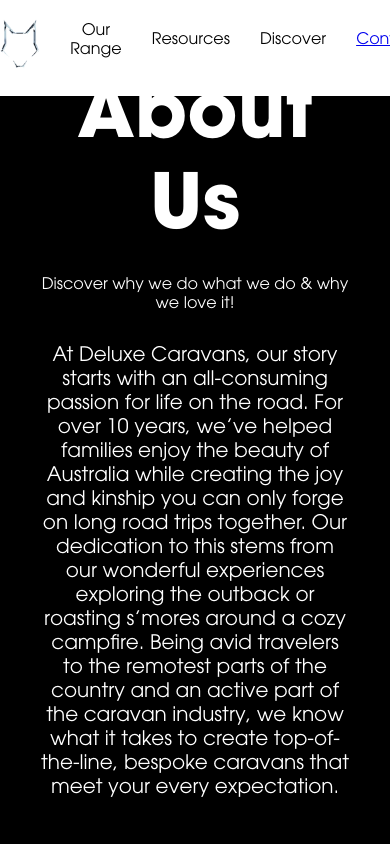
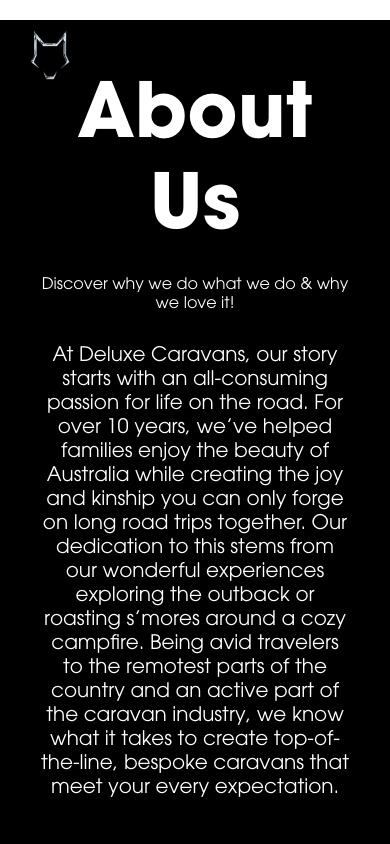
Before and after one commit to sanjshine99/DW, a React (Create React App) app: page /#/about in a window 390 px wide. Shown: the top 844 px of the page. Built offline with nearby package versions, Linux system fonts and the light colour scheme.

Commit message:
header conversion

```diff
--- a/src/components/header/Header.css
+++ b/src/components/header/Header.css
@@ -1,78 +1,141 @@
+/* Header container */
 .header {
+  background:transparent;/* Header background color */
+  color: white; /* Header text color */
   display: flex;
   justify-content: space-evenly;
   align-items: center;
-  background: transparent;
-  color: white;
-
-  transition: background 0.3s, color 0.3s ease;
+  padding: 10px 30px;
   position: fixed;
   top: 0;
   left: 0;
   right: 0;
   z-index: 2;
+  transition: background-color 0.5s, color 0.5s ease;
 }
 
-  .header-logo {
- font-size: 24px;
+.header:hover{
+  background-color: white;
+  color: black;
+}
+
+/* Logo */
+.header-logo img {
+  position: fixed;
+  top: 30px;
+  left: 30px;
+}
+
+/* Navigation menu */
+.header-nav .menu {
+  list-style-type: none;
+  display: flex;
+}
+
+.header-nav .menu-item {
+  margin-right: 20px;
+  padding: auto;
+  position: relative;
+  cursor: pointer;
+}
+
+.header-nav .menu-item a {
+  text-decoration: none;
+  color: inherit;
+  font-weight: bold;
+  font-size: 16px;
+}
+
+/* Menu toggle button */
+.menu-toggle {
+  display: none;
+  flex-direction: row;
+  cursor: pointer;
+}
+
+.bar {
+  background-color: white;
+  height: 3px;
+  width: 30px;
+  margin: 3px 0;
+}
+
+/* Submenu container */
+.submenu {
+  position: absolute;
+  top: 100%;
+  left: 0;
+  background-color: #1e1e1e; /* Submenu background color */
+  padding: 20px;
+  z-index: 2;
+  opacity: 0;
+  visibility: hidden;
+  transform: translateY(-20px);
+  transition: opacity 0.3s, visibility 0.3s, transform 1s ease;
+  display: flex;
+  justify-content: space-between; /* Distribute submenu items horizontally */
+  align-items: center; /* Center items vertically */
+  width: auto; /* Allow submenu to adjust its width based on content */
+}
+
+/* Submenu items */
+.submenu-items {
+  list-style-type: none;
+  display: flex; /* Display submenu items as a row */
+  margin: 0;
+  padding: 0;
+}
+
+.submenu-items li {
+  opacity: 0;
+  transform: translateX(-10px);
+  transition: opacity 0.3s, transform 1s ease;
+  margin-right: 10px; /* Add some spacing between submenu items */
+}
+
+/* Active state for submenu */
+.submenu.active {
+  opacity: 1;
+  visibility: visible;
+  transform: translateY(0);
+  transition: opacity 0.3s, visibility 1s, transform 1s ease;
+}
+
+/* Active state for submenu items */
+.submenu.active .submenu-items li {
+  opacity: 1;
+  transform: translateX(0);
+  transition-delay: 1s ease; /* Delay the animation for each submenu item */
+}
+
+
+/* Media query for smaller screens */
+@media (max-width: 768px) {
+  .header {
+    padding: 10px;
+  }
+
+  .menu-toggle {
+    display: flex;
   }
 
   .header-nav {
-    position: relative;
-    display: flex;
-    align-items: center;
+    display: none;
+    position: absolute;
+    top: 60px;
+    right: 0;
+    background-color: #1e1e1e;
+    padding: 20px;
+    flex-direction: column;
+    border-radius: 5px;
+    box-shadow: 0 0 10px rgba(0, 0, 0, 0.2);
   }
 
-  .header-menu {
-    position: relative;
-    margin: 0 0px;
-    cursor: pointer;
-    padding-left: 30px;
-    padding-top: 15px;
-    padding-bottom: 30px;
-    transition: padding-bottom 1s ease-in;
+  .header-nav.active {
     display: flex;
-    align-items: center;
   }
 
-  .sub-menu {
-      display: flex;
-      align-items: center;
-      justify-content: center;
-      position: absolute;
-      top: calc(100% - 30px);
-      left: 0;
-      width: 100%;
-      background-color: white;
-      padding: 50px;
-      z-index: 2;
-      transform: translateY(0);
-      transition: transform 1s ease-in, opacity 1s ease-in;
-    }
-
-  .header-menu:hover + .sub-menu,
-  .sub-menu:hover {
-      opacity: 1 ;
-      visibility: visible;
-      transform: translateY(0) ease-in;
+  .header-nav .menu-item {
+    margin: 10px 0;
   }
-
-  .header-menu:hover::after {
-    content: '';
-    position: absolute;
-    width: 100%;
-    height: 10px;
-    bottom: 0;
-    left: 0;
-    z-index: 1;
-  }
-
-  .sub-menu div {
-    flex: 1;
-    padding: 5px 15px;
-  }
-
-  .header:hover {
-    background-color: white;
-    color: black;
-  }
+}
--- a/src/components/header/Header.jsx
+++ b/src/components/header/Header.jsx
@@ -2,8 +2,8 @@
 import { Link } from 'react-router-dom';
 import './Header.css';
 import '../../App.css';
-import logo from '../../assets/Logo.png'
-import placeholder from '../../assets/place holder.png'
+import logo from '../../assets/Logo.png';
+import placeholder from '../../assets/place holder.png';
 
 const Header = () => {
   const [expandedMenus, setExpandedMenus] = useState({});
@@ -24,24 +24,25 @@
 
   return (
     <header className="header">
-  <div className="header-logo"><Link to="/"><img src={logo} alt="" height={50}/></Link></div>
+      <div className="header-logo">
+        <Link to="/">
+          <img src={logo} alt="" height={50} />
+        </Link>
+      </div>
       <nav className="header-nav">
-    <div className="header-menu" onMouseEnter={() => handleMenuHover('ourRange')} onMouseLeave={() => handleMenuLeave('ourRange')}>
+        <ul className="menu">
+          <li
+            className="menu-item"
+            onMouseEnter={() => handleMenuHover('ourRange')}
+            onMouseLeave={() => handleMenuLeave('ourRange')}
+          >
             Our Range
-    </div>
-    <div className="header-menu" onMouseEnter={() => handleMenuHover('Resources')} onMouseLeave={() => handleMenuLeave('Resources')}>
-      Resources
-    </div>
-    <div className="header-menu" onMouseEnter={() => handleMenuHover('Discover')} onMouseLeave={() => handleMenuLeave('Discover')}>
-    Discover
-    </div>
-    <div className="header-menu"> <Link to="/contact">
-       <p>Contact </p>
-       </Link></div>
-  </nav>
-
             {expandedMenus['ourRange'] && (
-     <div className={`sub-menu ${expandedMenus['ourRange'] ? 'expanded' : ''}`} onMouseEnter={() => handleMenuHover('ourRange')} onMouseLeave={() => handleMenuLeave('ourRange')}>
+              <div
+                className={`sub-menu ${expandedMenus['ourRange'] ? 'expanded' : ''}`}
+                onMouseEnter={() => handleMenuHover('ourRange')}
+                onMouseLeave={() => handleMenuLeave('ourRange')}
+              >
                 <div>
                   <Link to="/stormbreaker19">
                     <img src={placeholder} alt="" />
@@ -54,29 +55,49 @@
                 </div>
               </div>
             )}
-
+          </li>
+          <li
+            className="menu-item"
+            onMouseEnter={() => handleMenuHover('Resources')}
+            onMouseLeave={() => handleMenuLeave('Resources')}
+          >
+            Resources
             {expandedMenus['Resources'] && (
-    <div className={`sub-menu ${expandedMenus['Resources'] ? 'expanded' : ''}`} onMouseEnter={() => handleMenuHover('Resources')} onMouseLeave={() => handleMenuLeave('Resources')}>
+              <div
+                className={`sub-menu ${expandedMenus['Resources'] ? 'expanded' : ''}`}
+                onMouseEnter={() => handleMenuHover('Resources')}
+                onMouseLeave={() => handleMenuLeave('Resources')}
+              >
                 <div>
                   <Link to="/about">
-       <p>About </p>
+                    <p>About</p>
                   </Link>
                 </div>
                 <div>
                   <Link to="/blog">
-       <p>blog </p>
+                    <p>Blog</p>
                   </Link>
                 </div>
                 <div>
                   <Link to="/">
-       <p>Warrenty Policy </p>
+                    <p>Warranty Policy</p>
                   </Link>
                 </div>
               </div>
             )}
-
+          </li>
+          <li
+            className="menu-item"
+            onMouseEnter={() => handleMenuHover('Discover')}
+            onMouseLeave={() => handleMenuLeave('Discover')}
+          >
+            Discover
             {expandedMenus['Discover'] && (
-    <div className={`sub-menu ${expandedMenus['Discover'] ? 'expanded' : ''}`} onMouseEnter={() => handleMenuHover('Discover')} onMouseLeave={() => handleMenuLeave('Discover')}>
+              <div
+                className={`sub-menu ${expandedMenus['Discover'] ? 'expanded' : ''}`}
+                onMouseEnter={() => handleMenuHover('Discover')}
+                onMouseLeave={() => handleMenuLeave('Discover')}
+              >
                 <div>social 1</div>
                 <div>social 2</div>
                 <div>social 3</div>
@@ -85,10 +106,16 @@
                 <div>social 6</div>
               </div>
             )}
+          </li>
+          <li className="menu-item">
+            <Link to="/contact">
+              <p>Contact</p>
+            </Link>
+          </li>
+        </ul>
+      </nav>
     </header>
-
   );
-
 };
 
 export default Header;
```
Lines whose indentation alone changed are shown as unchanged.
